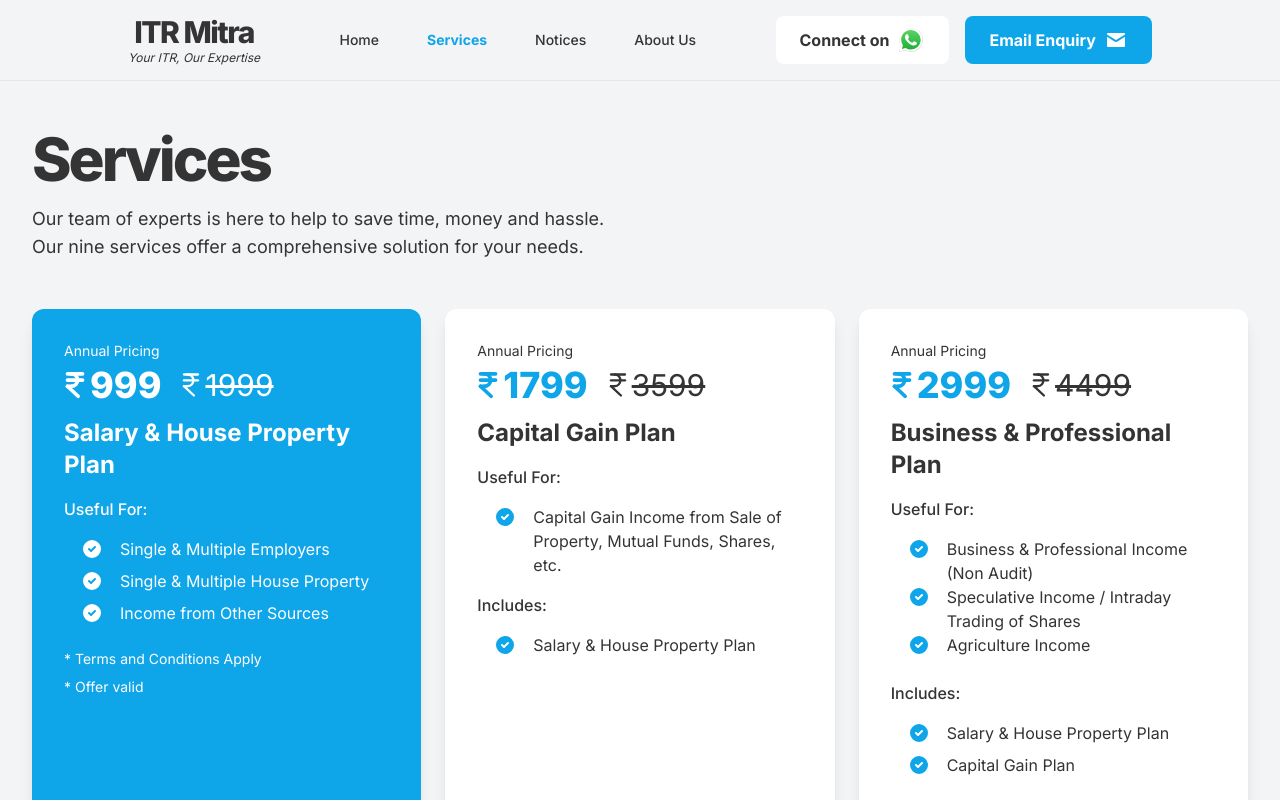
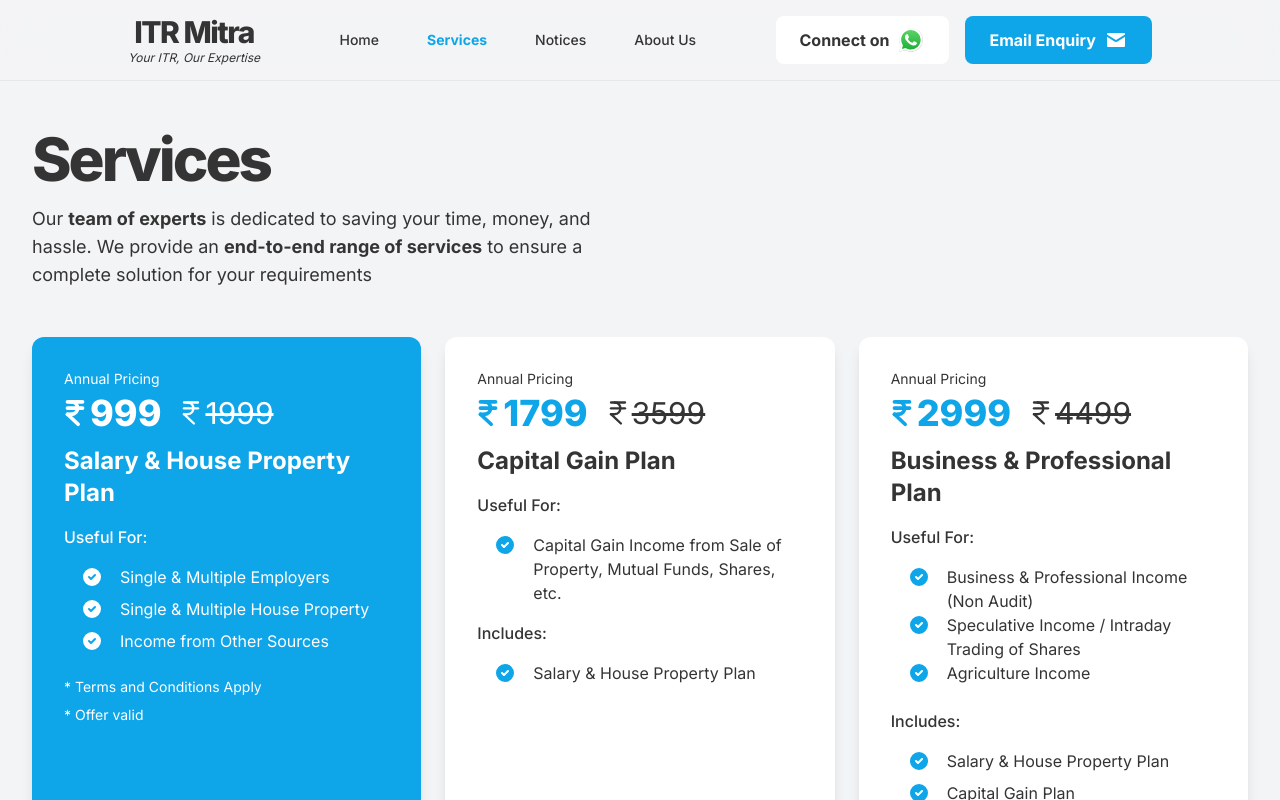
Before and after one commit to itrmitra/itrmitra, a Next.js app: page /services in a window 1280 px wide. Shown: the top 800 px of the page. Built offline with nearby package versions, Linux system fonts and the light colour scheme.

Commit message:
Update services.tsx

```diff
--- a/src/pages/services.tsx
+++ b/src/pages/services.tsx
@@ -20,8 +20,7 @@ export default function Services() {
                             "mb-12 lg:w-1/2"
                         )}
                     >
-                        Our team of experts is here to help to save time, money and hassle. Our nine
-                        services offer a comprehensive solution for your needs.
+                        Our <b>team of experts</b> is dedicated to saving your time, money, and hassle. We provide an <b>end-to-end range of services</b> to ensure a complete solution for your requirements
                     </p>
                 </div>
 
```
